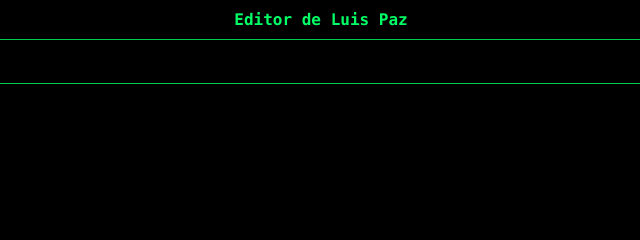
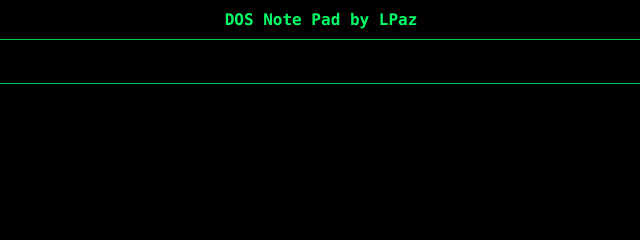
Before and after one commit to luispazrivera77/DOSnotePad, a plain HTML site: page index.html in a window 1280 px wide. Shown: the top 240 px of the page, 319-959 px from the left. Drawn offline with Linux system fonts and the light colour scheme.

Commit message:
Update index.html
Una actualización al título

```diff
--- a/index.html
+++ b/index.html
@@ -238,7 +238,7 @@
 </head>
 <body>
   <div class="app">
-    <header>Editor de Luis Paz</header>
+    <header>DOS Note Pad by LPaz</header>
     <nav class="menu-bar" id="menuBar">
       <button class="menu-btn" id="menuBtn">☰ Menú</button>
       <div class="menu-dropdown">
@@ -570,4 +570,5 @@
 
   </script>
 </body>
+
 </html>
```
